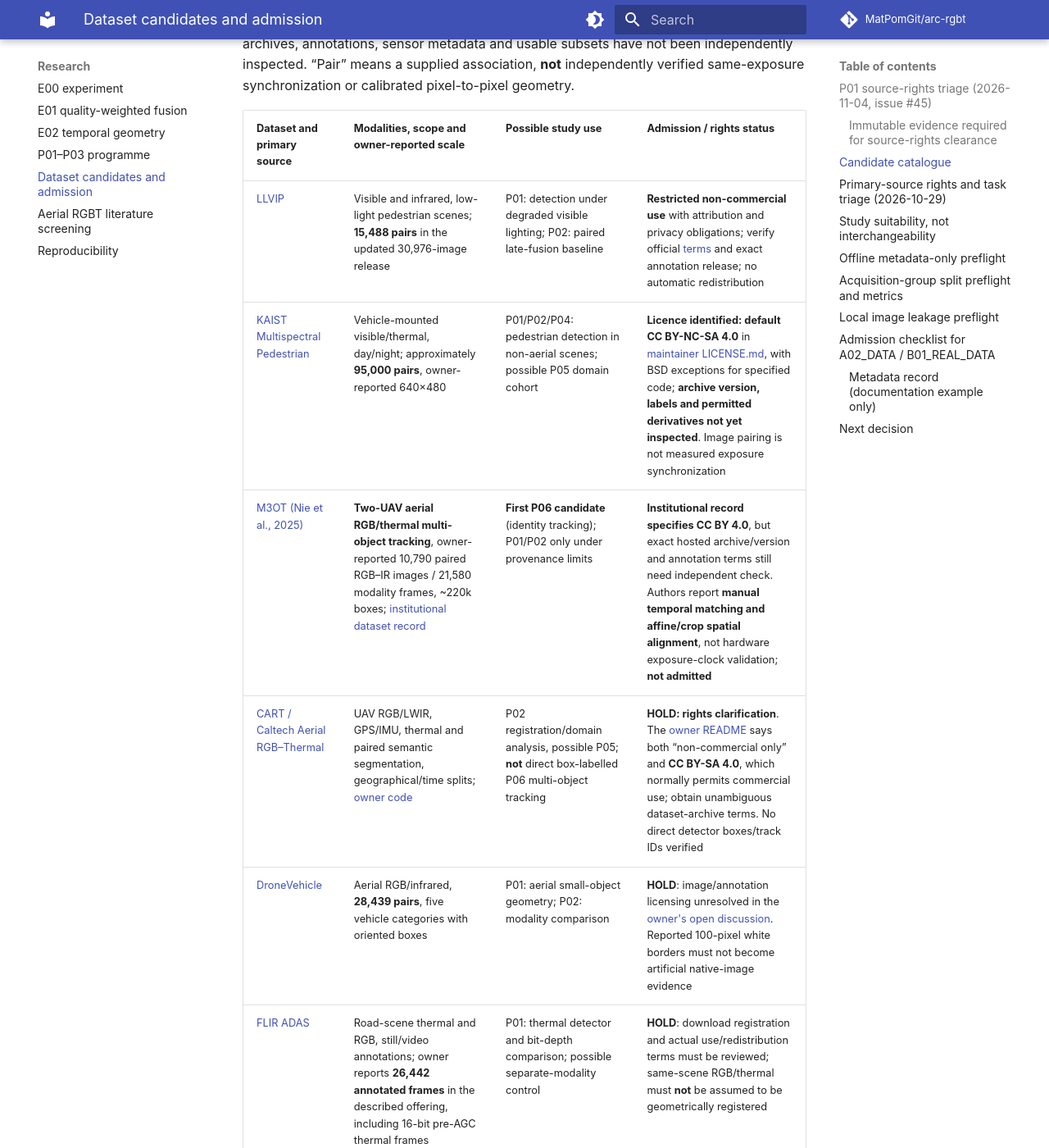
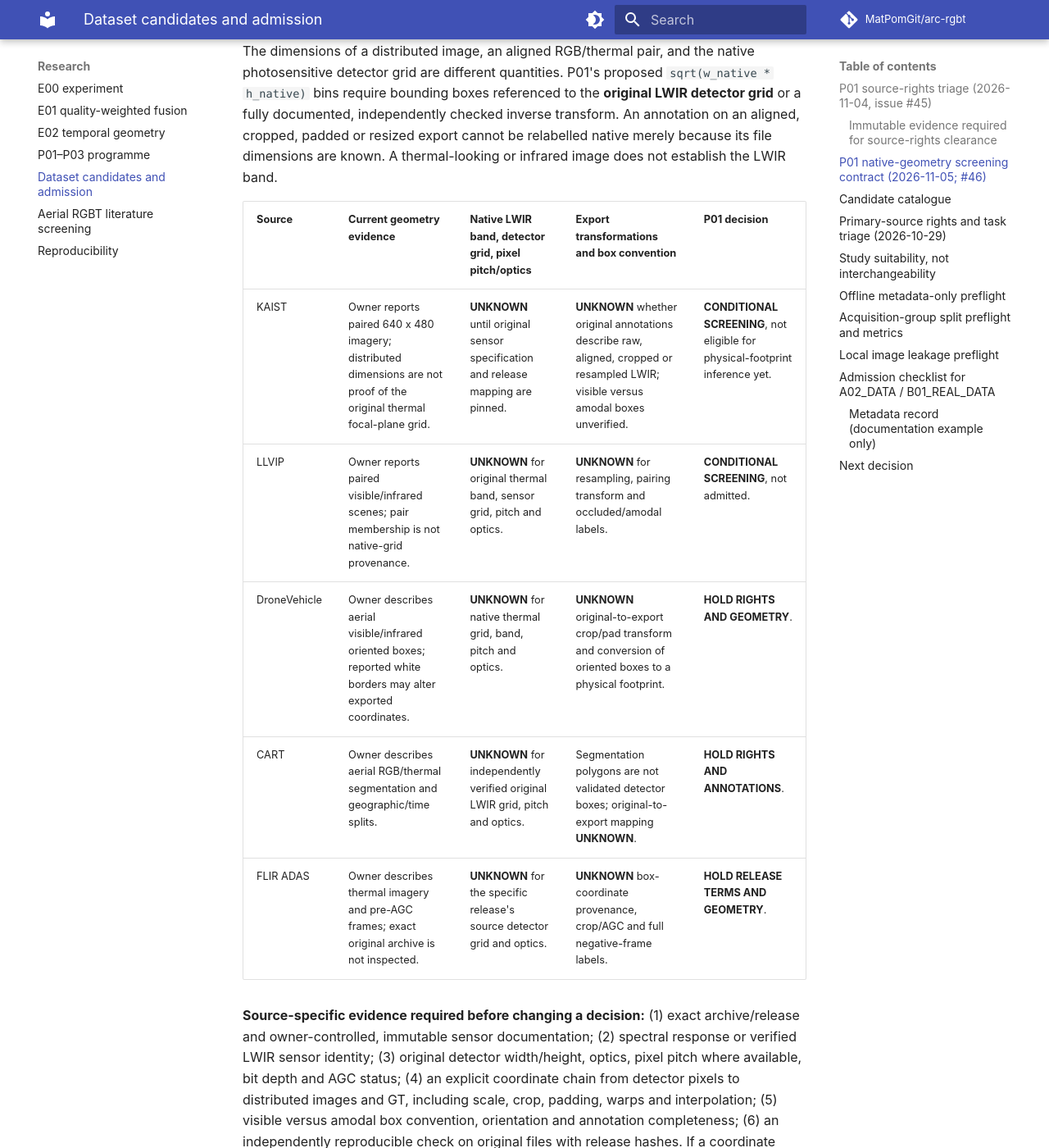
Before and after one commit to MatPomGit/arc-rgbt, an MkDocs documentation site: the page built from docs/experiments/datasets.md, in a window 1280 px wide and 1400 px high, scrolled down 3117 px. Shown: the whole window at 82% size. Built offline with MkDocs 1.6.1 and Material for MkDocs 9.7.7, drawn with Linux system fonts in a browser that asks for light colours; comment, search, counter and statistics services are not loaded; some of the changed text lies outside the part shown.

Commit message:
docs(p01): distinguish native LWIR detector grid from export geometry

```diff
--- a/docs/experiments/datasets.md
+++ b/docs/experiments/datasets.md
@@ -63,6 +63,38 @@
 The evidence table remains incomplete until those original source materials
 are lawfully inspected. **No actual dataset or annotation archive was
 downloaded for this remediation.**
+
+## P01 native-geometry screening contract (2026-11-05; #46)
+
+The dimensions of a distributed image, an aligned RGB/thermal pair, and the
+native photosensitive detector grid are different quantities. P01's proposed
+`sqrt(w_native * h_native)` bins require bounding boxes referenced to the
+**original LWIR detector grid** or a fully documented, independently checked
+inverse transform. An annotation on an aligned, cropped, padded or resized
+export cannot be relabelled native merely because its file dimensions are
+known. A thermal-looking or infrared image does not establish the LWIR band.
+
+| Source | Current geometry evidence | Native LWIR band, detector grid, pixel pitch/optics | Export transformations and box convention | P01 decision |
+| --- | --- | --- | --- | --- |
+| KAIST | Owner reports paired 640 x 480 imagery; distributed dimensions are not proof of the original thermal focal-plane grid. | **UNKNOWN** until original sensor specification and release mapping are pinned. | **UNKNOWN** whether original annotations describe raw, aligned, cropped or resampled LWIR; visible versus amodal boxes unverified. | **CONDITIONAL SCREENING**, not eligible for physical-footprint inference yet. |
+| LLVIP | Owner reports paired visible/infrared scenes; pair membership is not native-grid provenance. | **UNKNOWN** for original thermal band, sensor grid, pitch and optics. | **UNKNOWN** for resampling, pairing transform and occluded/amodal labels. | **CONDITIONAL SCREENING**, not admitted. |
+| DroneVehicle | Owner describes aerial visible/infrared oriented boxes; reported white borders may alter exported coordinates. | **UNKNOWN** for native thermal grid, band, pitch and optics. | **UNKNOWN** original-to-export crop/pad transform and conversion of oriented boxes to a physical footprint. | **HOLD RIGHTS AND GEOMETRY**. |
+| CART | Owner describes aerial RGB/thermal segmentation and geographic/time splits. | **UNKNOWN** for independently verified original LWIR grid, pitch and optics. | Segmentation polygons are not validated detector boxes; original-to-export mapping **UNKNOWN**. | **HOLD RIGHTS AND ANNOTATIONS**. |
+| FLIR ADAS | Owner describes thermal imagery and pre-AGC frames; exact original archive is not inspected. | **UNKNOWN** for the specific release's source detector grid and optics. | **UNKNOWN** box-coordinate provenance, crop/AGC and full negative-frame labels. | **HOLD RELEASE TERMS AND GEOMETRY**. |
+
+**Source-specific evidence required before changing a decision:** (1) exact
+archive/release and owner-controlled, immutable sensor documentation; (2)
+spectral response or verified LWIR sensor identity; (3) original detector
+width/height, optics, pixel pitch where available, bit depth and AGC status;
+(4) an explicit coordinate chain from detector pixels to distributed images
+and GT, including scale, crop, padding, warps and interpolation; (5) visible
+versus amodal box convention, orientation and annotation completeness; (6)
+an independently reproducible check on original files with release hashes.
+If a coordinate chain is unavailable, report distributed-image footprint
+only as an **export-grid proxy** and exclude it from the confirmatory
+native-footprint estimand. Do not infer metric range or optical resolution
+from exported pixel dimensions. Screening is metadata-only; G01 remains
+BLOCKED and #46 remains open until original-source verification.
 
 ## Candidate catalogue
 
```
